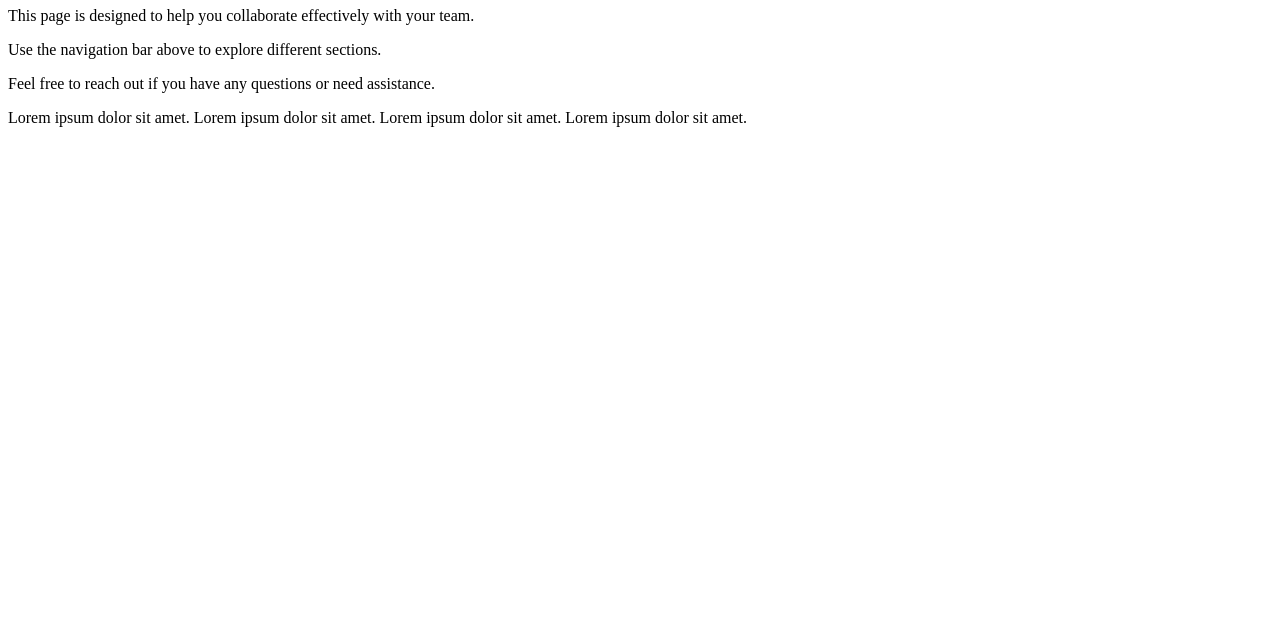
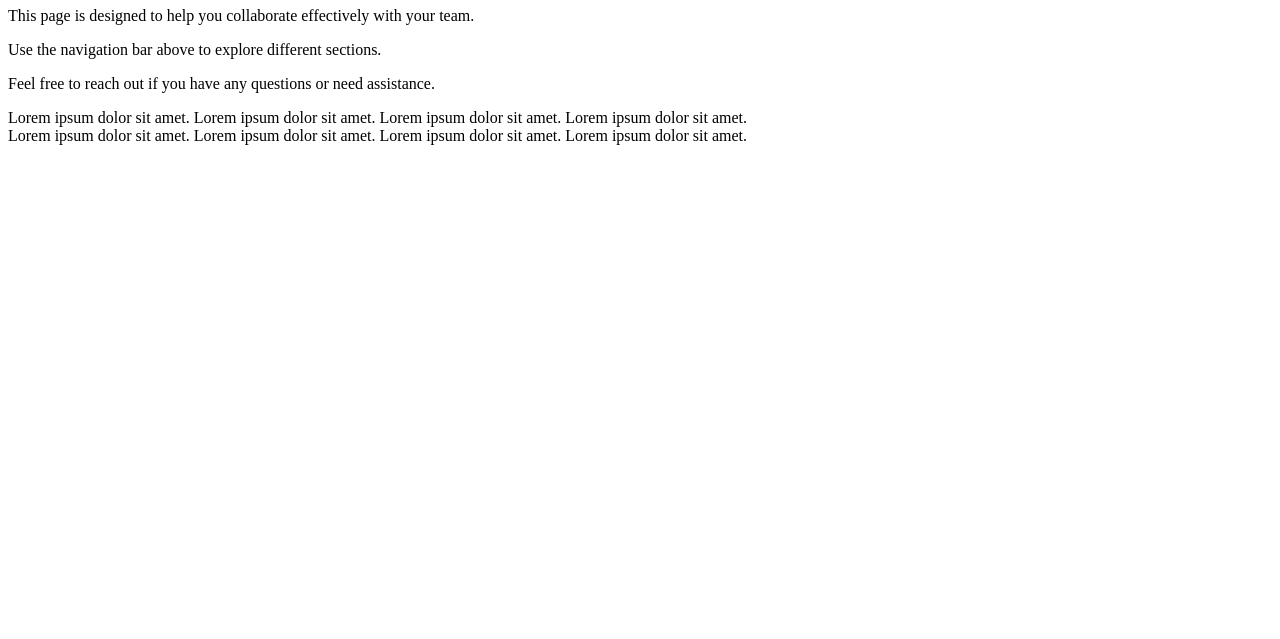
Before and after one commit to suhail3535/teamwork, a plain HTML site: page nav.html in a window 1280 px wide. Shown: the part 161-800 px from the top of the page. Drawn offline with Linux system fonts and the light colour scheme.

Commit message:
added some changes2

```diff
--- a/nav.html
+++ b/nav.html
@@ -38,5 +38,11 @@
         Lorem ipsum dolor sit amet.
         Lorem ipsum dolor sit amet.
     </div>
+    <div>
+        Lorem ipsum dolor sit amet.
+        Lorem ipsum dolor sit amet.
+        Lorem ipsum dolor sit amet.
+        Lorem ipsum dolor sit amet.
+    </div>
 </body>
 </html>
```
